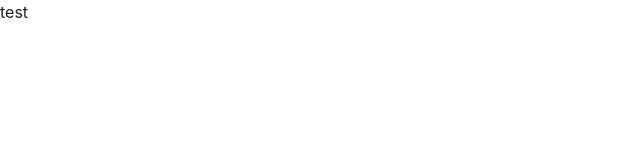
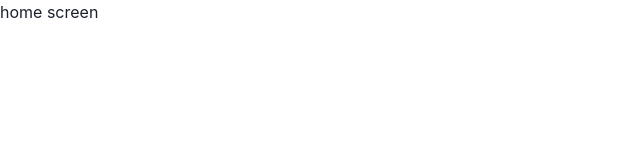
Before and after one commit to ImRohith98/baselayout, a React (Vite) app: page / in a window 1280 px wide. Shown: the top 160 px of the page, without its empty margins (0-640 px from the left). Built offline with nearby package versions, Linux system fonts and the light colour scheme.

Commit message:
routing setup

```diff
--- a/src/main.tsx
+++ b/src/main.tsx
@@ -1,12 +1,22 @@
+import type { FC } from 'react';
+
 import React from 'react';
 import ReactDOM from 'react-dom';
-import { ChakraProvider } from '@chakra-ui/react';
+import { theme } from './assets/styles';
+import ApplicationRouter from './router';
+import { BrowserRouter } from 'react-router-dom';
+import { ChakraProvider, CSSReset } from '@chakra-ui/react';
 
 const rootId = document.getElementById('root');
 
-const Application = () => (
+const Application: FC = () => (
 	<React.StrictMode>
-		<ChakraProvider>test</ChakraProvider>
+		<ChakraProvider theme={theme}>
+			<CSSReset />
+			<BrowserRouter>
+				<ApplicationRouter />
+			</BrowserRouter>
+		</ChakraProvider>
 	</React.StrictMode>
 );
 
--- /dev/null
+++ b/src/router/index.tsx
@@ -0,0 +1,12 @@
+import { useRoutes } from 'react-router-dom';
+
+export const routes = [
+    {
+        path: '/',
+        element: <div>home screen</div>
+    }
+];
+
+const ApplicationRouter = () => useRoutes(routes);
+
+export default ApplicationRouter;
```
